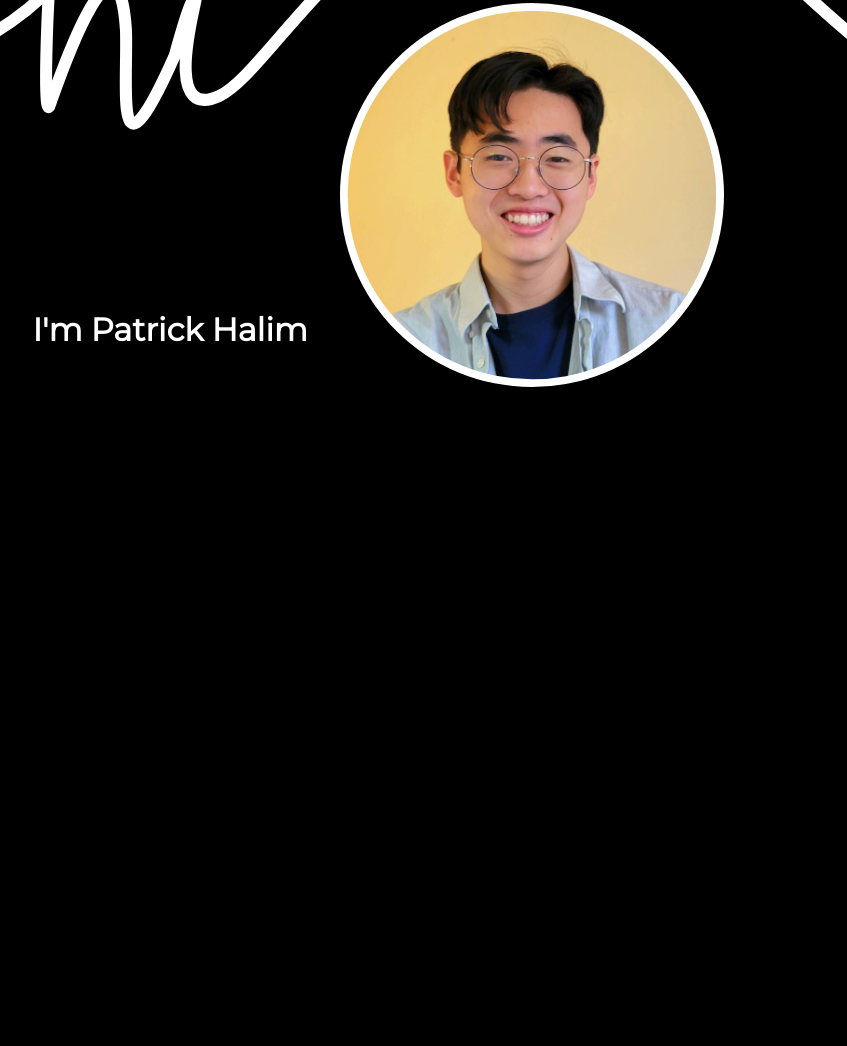
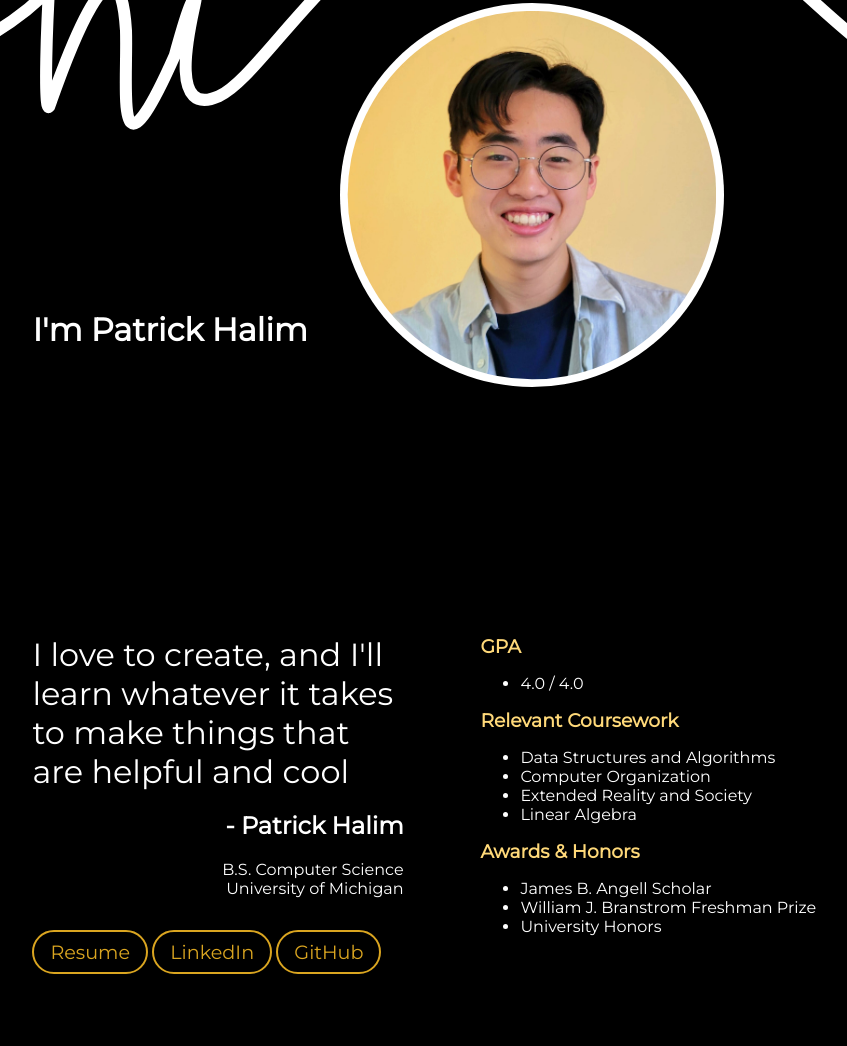
Before and after one commit to pnhalim/pnhalim.github.io, a plain HTML site: page index.html in a window 1280 px wide. Shown: the part 277-1323 px from the top of the page, without its empty margins (198-1045 px from the left). Before the commit the page ends 910 px from the top, so only its background shows below. Drawn offline with Linux system fonts and the light colour scheme; a web font is replaced by a local one.

Commit message:
add education section

```diff
--- a/index.html
+++ b/index.html
@@ -39,10 +39,22 @@
     <h2 class="intro">I'm Patrick Halim</h2>
 
     <div>
-      <div class="education">
-        <p><b>B.S. Computer Science
-          University of Michigan</b>
+      <div class="education column-container">
+        <div class="column">
+          <p class="quote">I love to create, and I'll learn whatever it takes to make things that are helpful and cool</p>
+          <div class="right-align">
+            <h2>- Patrick Halim</h2>
+            <p>B.S. Computer Science
+              University of Michigan
             </p>
+          </div>
+          <div class="link-collection">
+            <a class="external-link" href="">Resume</a>
+            <a class="external-link" href="">LinkedIn</a>
+            <a class="external-link" href="">GitHub</a>
+          </div>
+        </div>
+        <div class="column">
           <h3>GPA</h3>
           <ul>
             <li>4.0 / 4.0</li>
@@ -60,12 +72,6 @@
             <li>William J. Branstrom Freshman Prize</li>
             <li>University Honors</li>
           </ul>
-
-        <p>I'm driven by a desire to CREATE and I love LEARNING new things</p>
-        <div>
-          <a class="external-link" href="">Resume</a>
-          <a class="external-link" href="">LinkedIn</a>
-          <a class="external-link" href="">GitHub</a>
         </div>
       </div>
     </div>
--- a/style.css
+++ b/style.css
@@ -1,5 +1,4 @@
 @import url('https://fonts.googleapis.com/css?family=Montserrat&display=swap');
-@import url('https://fonts.googleapis.com/css?family=Prosto+One&display=swap');
 html, body {
   padding: 0%;
   margin: 0%;
@@ -13,12 +12,9 @@ body {
 p {
   white-space: pre-line;
 }
-h1 {
-  color: white;
-  font-size: 15vw;
-}
 h3 {
   color: rgb(255, 217, 121);
+  margin: 0;
 }
 a {
   text-decoration: none;
@@ -90,6 +86,32 @@ a:hover {
   top: 65vh;
   font-size: 2rem;
 }
+
+/* education */
+.education {
+  position: absolute;
+  top: 100vh;
+  margin: 10vh 5vw;
+}
+.quote {
+  font-size: clamp(1rem, 3vw, 2rem);
+  margin: 0;
+}
+.column {
+  margin: 2rem 3vw;
+}
+.right-align {
+  text-align: end;
+}
+.link-collection {
+  margin-top: 2rem;
+  margin-bottom: 2rem;
+}
+.link-collection > a {
+  display: inline-block;
+  margin-bottom: 0.5rem;
+}
+
 @media only screen and (min-width: 700px) {
   .circle {
     top: 35vh;
@@ -99,6 +121,9 @@ a:hover {
   .intro {
     left: 18vw;
     font-size: 2rem;
+  }
+  .education {
+    margin: 10vh 15vw;
   }
   #hi {
     margin-top: 15vh;
@@ -114,6 +139,13 @@ a:hover {
   #hi {
     margin-top: 7vh;
   }
+  .column-container {
+    display: flex;
+    justify-content: space-between;
+  }
+  .column {
+    width: 45%;
+  }
 }
 @media only screen and (min-width: 1600px) {
   .intro {
@@ -121,13 +153,6 @@ a:hover {
   }
 }
 
-
-
-
-/* education */
-.education {
-  visibility: hidden;
-}
 
 
 .parallelogram {
```
Lines whose indentation alone changed are shown as unchanged.
